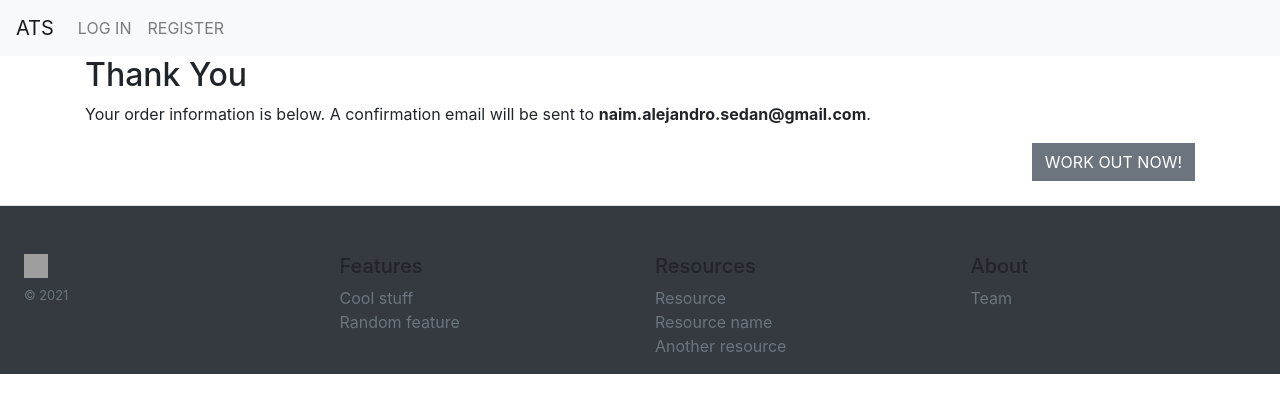
After one commit to nsedan/ats, a Django app: a page that uses templates/base.html in a window 1280 px wide. The commit adds this page. Shown: the top 413 px of the page. Run offline with Django 3.2, Linux system fonts and the light colour scheme; data comes from the database, SQL or seed files in the repository; both versions use the stored data as it was after the commit; parts of the project's set-up code (start-up, migrations or seed data) failed here and were passed over; some libraries are stand-ins or nearby versions; grey boxes are pictures that could not be loaded.

Commit message:
Checkout success order creation and success template added

```diff
--- a/checkout/models.py
+++ b/checkout/models.py
@@ -27,8 +27,7 @@ class Order(models.Model):
         Update order total each time a line item is added.
         """
         self.order_total = self.lineitems.aggregate(Sum('lineitem_total'))[
-            'lineitem_total__sum']
-        print("Total", self.order_total)
+            'lineitem_total__sum'] or 0
         self.save()
 
     def save(self, *args, **kwargs):
@@ -39,7 +38,6 @@ class Order(models.Model):
         if not self.order_number:
             self.order_number = self._generate_order_number()
         super().save(*args, **kwargs)
-        print("Order saved")
 
     def __str__(self):
         return self.order_number
@@ -61,9 +59,7 @@ class OrderLineItem(models.Model):
         and update the order total.
         """
         self.lineitem_total = self.workout.price
-        self.save()
         super().save(*args, **kwargs)
-        print("Saved")
 
     def __str__(self):
-        return f'Workout ID on order {self.order.order_number}'
+        return f'Workout {self.workout.id} on order {self.order.order_number}'
--- a/checkout/urls.py
+++ b/checkout/urls.py
@@ -2,5 +2,7 @@ from django.urls import path
 from . import views
 
 urlpatterns = [
-    path('', views.checkout, name='checkout')
+    path('', views.checkout, name='checkout'),
+    path('checkout_success/<order_number>',
+         views.checkout_success, name='checkout_success'),
 ]
--- a/checkout/views.py
+++ b/checkout/views.py
@@ -1,8 +1,10 @@
-from django.shortcuts import render, redirect, reverse
+from django.shortcuts import render, redirect, reverse, get_object_or_404
 from django.contrib import messages
 from django.conf import settings
 
 from .forms import OrderForm
+from .models import Order, OrderLineItem
+from workouts.models import Workout
 from cart.contexts import cart_contents
 
 import stripe
@@ -12,21 +14,59 @@ def checkout(request):
     stripe_public_key = settings.STRIPE_PUBLIC_KEY
     stripe_secret_key = settings.STRIPE_SECRET_KEY
 
-    cart = request.session.get('cart', {})
-    if not cart:
-        messages.error(request, "There's nothing in your cart at the moment")
-        return redirect(reverse('workouts'))
+    if request.method == 'POST':
+        cart = request.session.get('cart', {})
+        print(f'CART{cart}')
 
-    current_cart = cart_contents(request)
-    total = current_cart['total']
-    stripe_total = round(total * 100)
-    stripe.api_key = stripe_secret_key
-    intent = stripe.PaymentIntent.create(
-        amount=stripe_total,
-        currency=settings.STRIPE_CURRENCY,
-    )
+        form_data = {
+            'full_name': request.POST['full_name'],
+            'email': request.POST['email'],
+            'country': request.POST['country'],
+            'town_or_city': request.POST['town_or_city'],
+        }
+        order_form = OrderForm(form_data)
+        if order_form.is_valid():
+            order = order_form.save()
+            for item_id in cart:
+                print(item_id)
+                try:
+                    workout = Workout.objects.get(id=item_id)
+                    order_line_item = OrderLineItem(
+                        order=order,
+                        workout=workout,
+                    )
+                    order_line_item.save()
 
-    order_form = OrderForm()
+                except Workout.DoesNotExist:
+                    messages.error(request, (
+                        "One of the items in your cart wasn't found. "
+                        "Please call us for assistance!")
+                    )
+                    order.delete()
+                    return redirect(reverse('view_cart'))
+
+            return redirect(reverse('checkout_success',
+                                    args=[order.order_number]))
+        else:
+            messages.error(request, 'There was an error with your form. \
+                Please double check your information.')
+    else:
+        cart = request.session.get('cart', {})
+        if not cart:
+            messages.error(
+                request, "There's nothing in your cart at the moment")
+            return redirect(reverse('workouts'))
+
+        current_cart = cart_contents(request)
+        total = current_cart['total']
+        stripe_total = round(total * 100)
+        stripe.api_key = stripe_secret_key
+        intent = stripe.PaymentIntent.create(
+            amount=stripe_total,
+            currency=settings.STRIPE_CURRENCY,
+        )
+
+        order_form = OrderForm()
 
     if not stripe_public_key:
         messages.warning(request, 'Stripe public key is missing. \
@@ -40,3 +80,20 @@ def checkout(request):
     }
 
     return render(request, template, context)
+
+
+def checkout_success(request, order_number):
+    order = get_object_or_404(Order, order_number=order_number)
+    messages.success(request, f'Order successfully processed! \
+        Your order number is {order_number}. A confirmation \
+        email will be sent to {order.email}.')
+
+    if 'bag' in request.session:
+        del request.session['bag']
+
+    template = 'checkout/checkout_success.html'
+    context = {
+        'order': order,
+    }
+
+    return render(request, template, context)
--- a/templates/base.html
+++ b/templates/base.html
@@ -41,6 +41,7 @@
     {% endblock %}
 
     <title>Active Training Studio {% block extra_title %}{% endblock %}</title>
+    <link rel="shortcut icon" href="https://iconarchive.com/download/i99767/sonya/swarm/gym.ico"/>
 </head>
 
 <body>
--- /dev/null
+++ b/templates/checkout/checkout_success.html
@@ -0,0 +1,24 @@
+{% extends "base.html" %}
+{% load static %}
+
+{% block content %}
+    <div class="container">
+        <div class="row">
+            <div class="col">
+                <h2 class="logo-font">Thank You</h2>
+                <p class="text-black">Your order information is below. A confirmation email will be sent to <strong>{{ order.email }}</strong>.</p>
+            </div>
+        </div>
+
+        <div class="row">
+            <div class="col"></div>
+        </div>
+        <div class="row">
+			<div class="col text-right">
+				<a href="{% url 'workouts' %}" class="btn btn-secondary rounded-0">
+					<span class="text-uppercase">Work Out Now!</span>
+				</a>
+			</div>
+		</div>
+    </div>
+{% endblock %}
```
Also changed, not shown: db.sqlite3.
